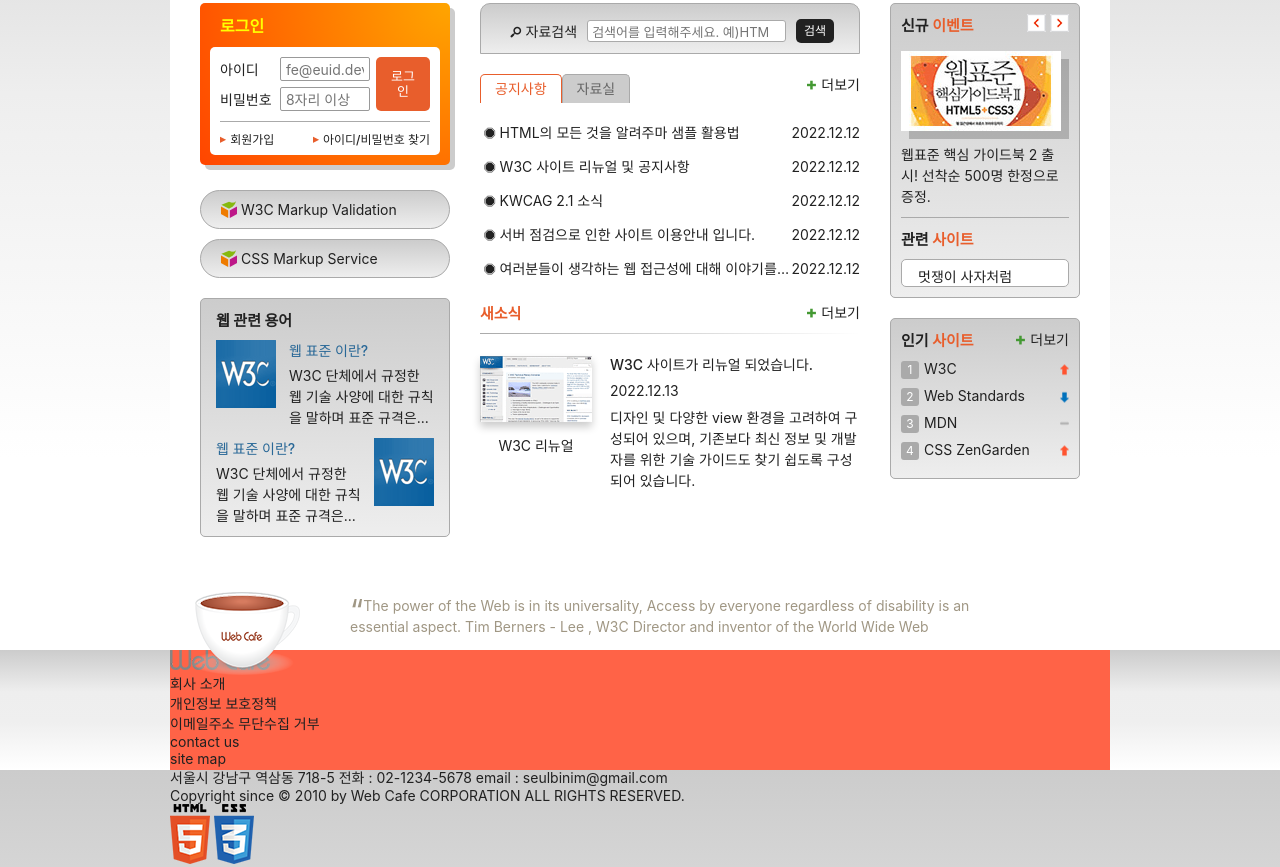
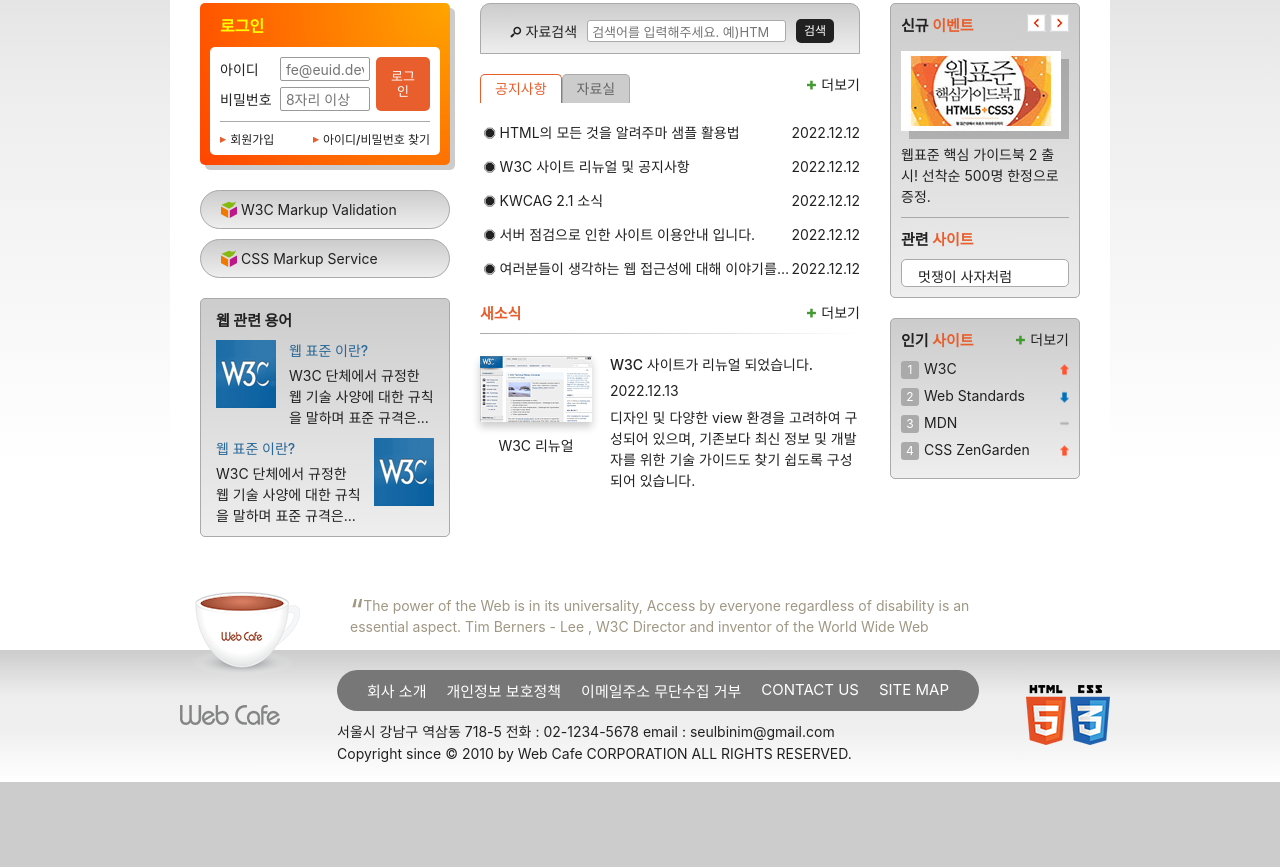
Before and after one commit to hardy-is-cat/test, a plain HTML site: page index.html in a window 1280 px wide. Shown: the part 272-1139 px from the top of the page. After the commit the page ends 1054 px from the top, so only its background shows below. Drawn offline with Linux system fonts and the light colour scheme; a web font is replaced by a local one.

Commit message:
푸터 레이아웃 완성

```diff
--- a/styles/style.css
+++ b/styles/style.css
@@ -866,7 +866,43 @@
     #fff 100%
   );
 }
+
 .footer .footer-inner {
-  height: 15vh;
-  background-color: tomato;
+  display: flex;
+  flex-flow: row nowrap;
+  justify-content: space-between;
+  align-items: center;
+  padding: 20px 0;
 }
+
+.footer-logo {
+  display: inline-block;
+  padding: 10px;
+}
+
+.footer .guide-list {
+  display: flex;
+  flex-grow: 1;
+  flex-flow: row nowrap;
+  justify-content: space-between;
+  padding: 0 20px;
+  border-radius: 100px;
+  background-color: #777;
+  color: #fff;
+  font-size: 1.5rem;
+}
+
+.footer .guide-list a {
+  display: block;
+  padding: 10px;
+  text-transform: uppercase;
+}
+
+.footer address {
+  margin-top: 10px;
+}
+
+.footer small {
+  display: inline-block;
+  margin-top: 4px;
+}
```
